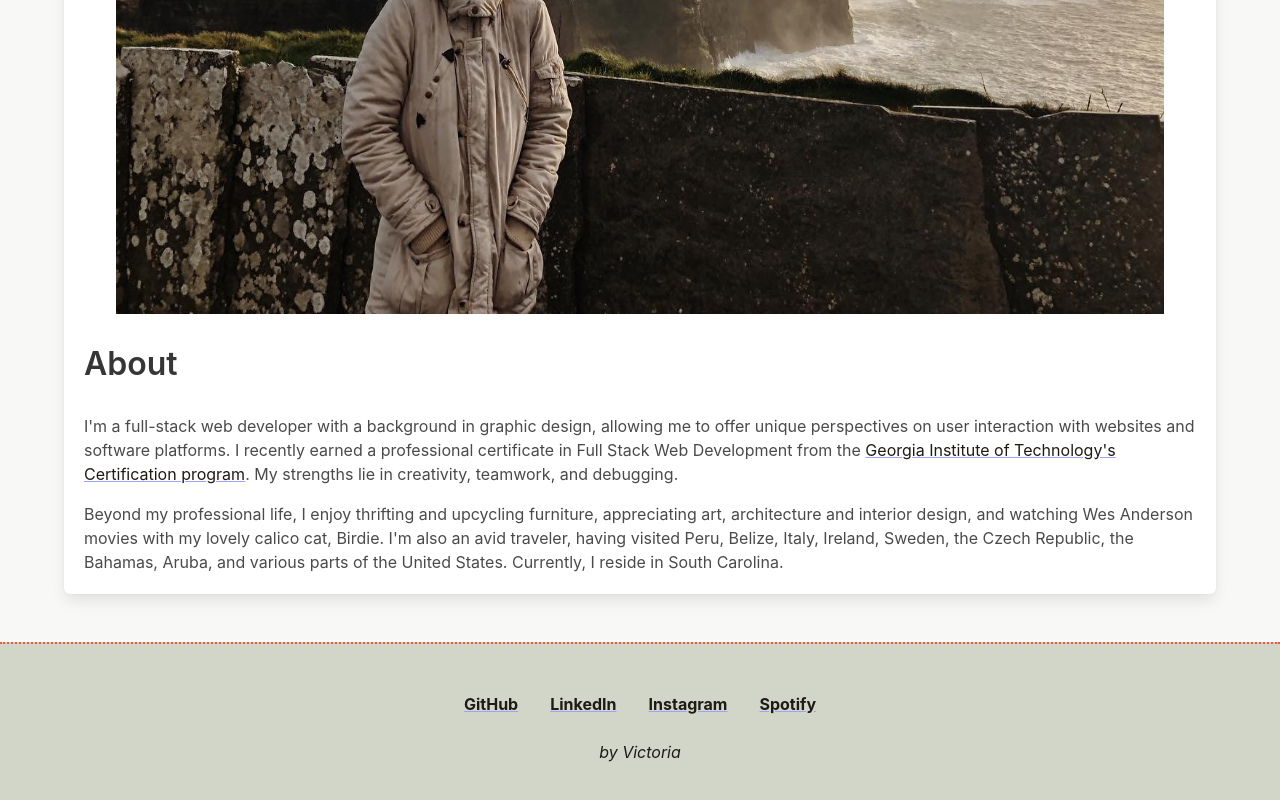
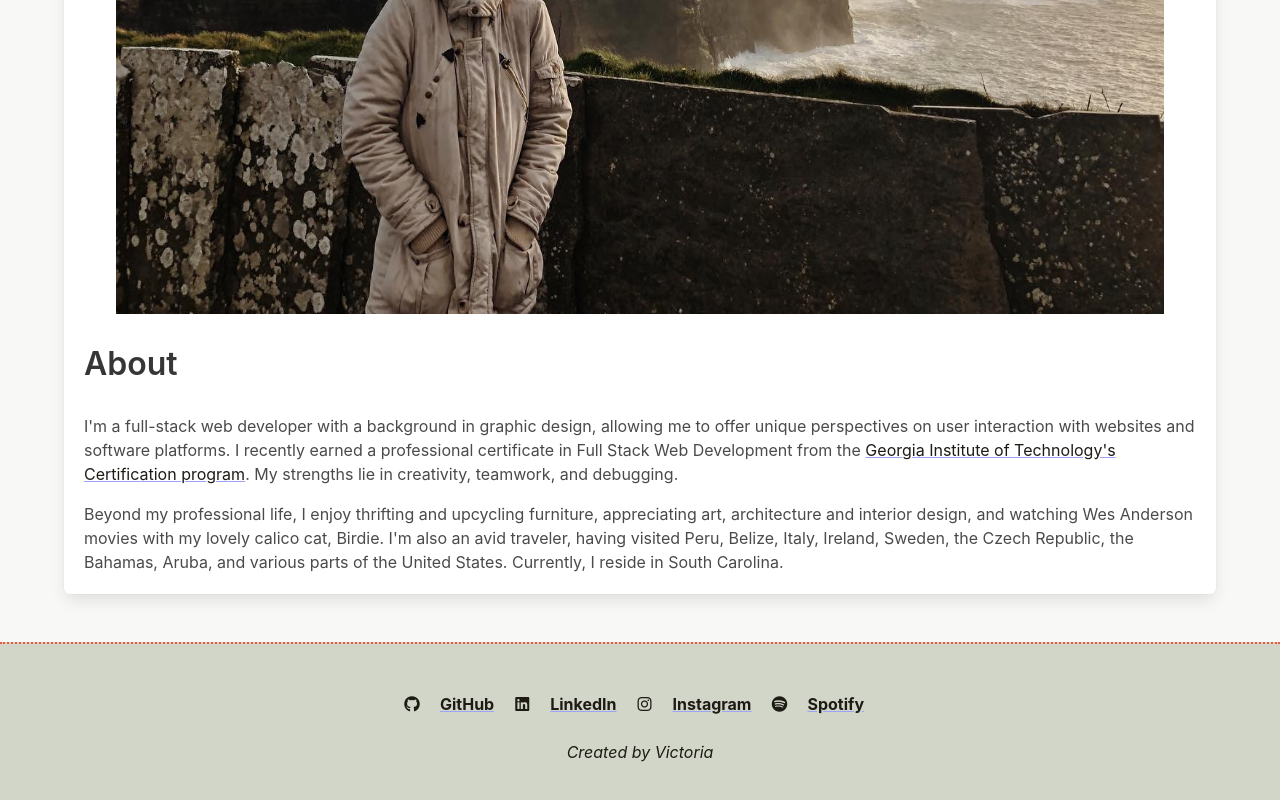
Before and after one commit to victoriamcn/React-Portfolio, a React (Create React App) app in the folder portfolio/: page / in a window 1280 px wide. Shown: the part 971-1771 px from the top of the page. Built offline with nearby package versions, Linux system fonts and the light colour scheme; a web font is replaced by a local one.

Commit message:
debugged page changes

```diff
--- a/portfolio/src/components/Navigation.js
+++ b/portfolio/src/components/Navigation.js
@@ -29,25 +29,33 @@ function Navigation({ currentPage, handlePageChange }) {
                             <li>
                                 <a href="#projects"
                                     // current page check
-                                    className={currentPage === 'Projects' ? 'navlink active' : 'navlink'}>
+                                    className={currentPage === 'Projects' ? 'navlink active' : 'navlink'}
+                                    // when tab is clicked, page changes
+                                    onClick={() => handlePageChange('Projects')}>
                                     Projects
                                 </a>
                             </li>
                             <li>
                                 <a href="#about"
-                                    className={currentPage === 'About' ? 'navlink active' : 'navlink'}>
+                                    className={currentPage === 'About' ? 'navlink active' : 'navlink'}
+                                    // when tab is clicked, page changes
+                                    onClick={() => handlePageChange('About')}>
                                     About
                                 </a>
                             </li>
                             <li>
                                 <a href="#resume"
-                                    className={currentPage === 'Resume' ? 'navlink active' : 'navlink'}>
-                                        Resume
+                                    className={currentPage === 'Resume' ? 'navlink active' : 'navlink'}
+                                    // when tab is clicked, page changes
+                                    onClick={() => handlePageChange('Resume')}>
+                                    Resume
                                 </a>
                             </li>
                             <li>
                                 <a href="#contact"
-                                    className={currentPage === 'Contact' ? 'navlink active' : 'navlink'}>
+                                    className={currentPage === 'Contact' ? 'navlink active' : 'navlink'}
+                                    // when tab is clicked, page changes
+                                    onClick={() => handlePageChange('Contact')}>
                                     Contact
                                 </a>
                             </li>
--- a/portfolio/src/components/PortfolioShell.js
+++ b/portfolio/src/components/PortfolioShell.js
@@ -33,7 +33,7 @@ import Resume from "./pages/Resume";
   return (
     <div>
       <header>
-        <Navigation currentPage={currentPage} handlePageChange={handlePageChange}/>
+        <Navigation currentPage={currentPage} handlePageChange={handlePageChange} />
       </header>
 
 
@@ -45,32 +45,32 @@ import Resume from "./pages/Resume";
       <footer className="footer">
         <div className="content has-text-centered">
           <a href="https://github.com/victoriamcn" target="_blank" rel="noreferrer">
-          {/*<span className="icon">
-            <i className="fas-brands fa-github"></i>
-          </span>*/}
+            <span className="icon">
+              <i className="fab fa-github"></i>
+            </span>
             <span className="social">GitHub</span>
           </a>
           <a href="https://www.linkedin.com/in/victoria-mcnorrill/" target="_blank" rel="noreferrer">
-          {/*<span className="icon">
-            <i className="fas-brands fa-linkedin"></i>
-            </span>*/}
+            <span className="icon">
+              <i className="fab fa-linkedin"></i>
+            </span>
             <span className="social">LinkedIn</span>
           </a>
           <a href="https://www.instagram.com/victoriamcnorrill/" target="_blank" rel="noreferrer">
-          {/*<span className="icon">
-            <i className="fas-brands fa-instagram"></i>
-          </span>*/}
+            <span className="icon">
+              <i className="fab fa-instagram"></i>
+            </span>
             <span className="social">Instagram</span>
           </a>
           <a href="https://open.spotify.com/user/torilizabeth95" target="_blank" rel="noreferrer">
-          {/*<span className="icon">
-            <i className="fas-brands fa-spotify"></i>
-          </span>*/}
+            <span className="icon">
+              <i className="fab fa-spotify"></i>
+            </span>
             <span className="social">Spotify</span>
           </a>
         </div>
         <div className="content has-text-centered">
-        <p className='byvictoria'>by Victoria</p>
+          <p className='byvictoria'>Created by Victoria</p>
         </div>
       </footer>
     </div>
```
Lines whose indentation alone changed are shown as unchanged.
